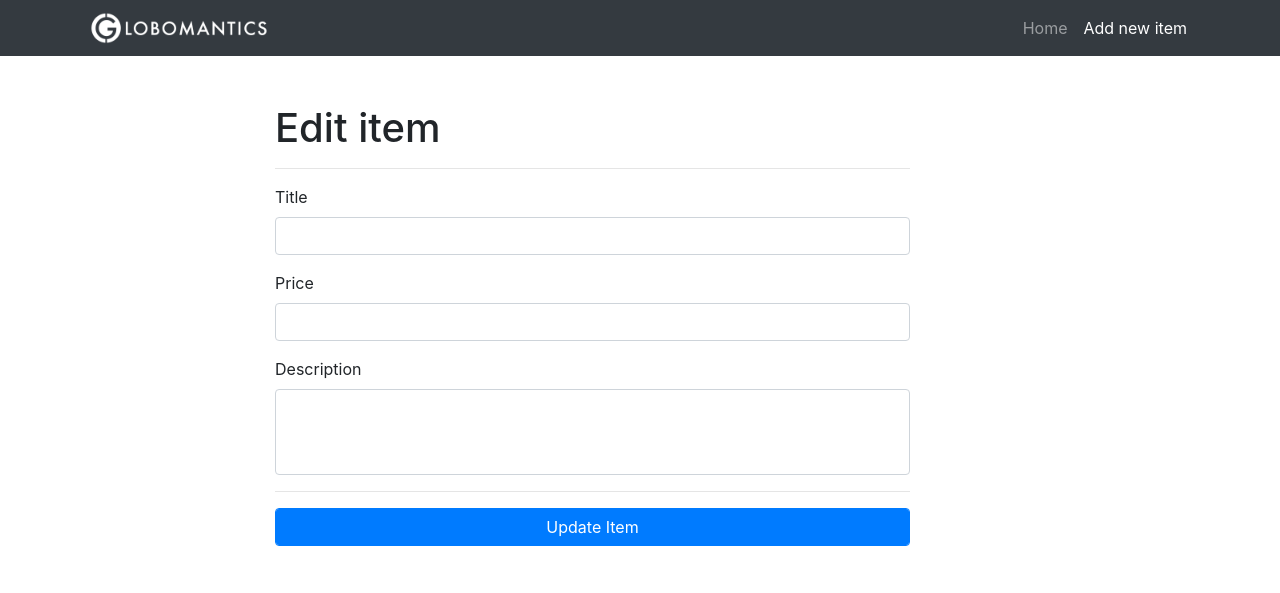
After one commit to DanielAdeyemi/flask_forms_practice, a Flask app: template templates/edit_item.html in a window 1280 px wide. The commit adds this page. Shown: the top 593 px of the page. Run offline with Flask 2, Linux system fonts and the light colour scheme; the template is opened without the code that fills it: values that come from a table or form of the project are taken from there, others are empty; some libraries are stand-ins or nearby versions.

Commit message:
create edit view

```diff
--- a/app.py
+++ b/app.py
@@ -10,17 +10,23 @@ import sqlite3
 app = Flask(__name__)
 app.config["SECRET_KEY"] = "secretkey"
 
-class NewItemForm(FlaskForm):
+class ItemForm(FlaskForm):
   title = StringField("Title", validators=[InputRequired("Title is required"), DataRequired("No empty tricks!"), Length(min=2, max=20, message="Title should be between 2 and 20 charachters long")])
   price = FloatField("Price")
   description = TextAreaField("Description", validators=[InputRequired("Title is required"), DataRequired(
       "No empty tricks!"), Length(min=5, max=40, message="Title should be between 5 and 40 charachters long")])
+
+class NewItemForm(ItemForm):
   category = SelectField("Category", coerce=int)
   subcategory = SelectField("Subcategory", coerce=int)
   submit = SubmitField("Submit")
 
 class DeleteItemForm(FlaskForm):
   submit = SubmitField("Delete item")
+
+class EditItemForm(ItemForm):
+  submit = SubmitField("Update Item")
+
 
 @app.route("/")
 def home():
@@ -127,7 +133,27 @@ def edit_item(item_id):
   except:
     item = {}
   if item:
-    return render_template("edit_item.html")
+    form = EditItemForm()
+    if form.validate_on_submit():
+      c.execute("""UPDATE items SET
+                title = ?, description = ?, price = ?
+                WHERE id = ?""",
+                (
+                  form.title.data,
+                  form.description.data,
+                  form.price.data,
+                  item_id
+                ))
+    conn.commit()
+    flash("Item {} has been updated".format(form.title.data), "success")
+    return redirect(url_for("item", item_id=item_id))
+
+    form.title.data = item["title"]
+    form.description.data = item["description"]
+    form.price.data = item["price"]
+    if form.errors:
+      flash("{}".format(form.errors), "danger")
+  return render_template("edit_item.html", item=item, form=form)
 
   return redirect(url_for("home"))
 
--- /dev/null
+++ b/templates/edit_item.html
@@ -0,0 +1,32 @@
+{% extends 'base.html' %}
+
+{% set active_page = 'new_item' %}
+
+{% block title %} Edit {{ item.title }} | {% endblock %}
+
+{% block content %}
+
+<div class="row">
+  <div class="col-lg-7 offset-lg-2 my-5">
+    <h1>Edit item <a href="{{ url_for('edit_item',item_id=item.id) }}">{{ item.title }}</a></h1> <hr>
+    <form action="{{ url_for('edit_item',item_id=item.id) }}" method="post">
+      {{ form.hidden_tag() }}
+      <div class="form-group">
+        {{ form.title.label }}
+        {{ form.title(class="form-control") }}
+      </div>
+      <div class="form-group">
+        {{ form.price.label }}
+        {{ form.price(class="form-control") }}
+      </div>
+      <div class="form-group">
+        {{ form.description.label }}
+        {{ form.description(class="form-control", rows="3") }}
+      </div>
+      <hr>
+      {{ form.submit(class="form-control btn btn-primary") }}
+    </form>
+  </div>
+</div>
+
+{% endblock %}
--- a/templates/item.html
+++ b/templates/item.html
@@ -6,7 +6,8 @@
 
   <div class="row">
     <div class="col-lg-3 my-4">
-    <form method="POST" action="{{ url_for('delete_item', item_id=item.id) }}">
+      <a href="{{ url_for('edit_item', item_id=item.id) }}" class="btn btn-primaty">Edit item</a>
+    <form class="delete-form" method="POST" action="{{ url_for('delete_item', item_id=item.id) }}">
       {{ deleteItemForm.hidden_tag() }}
       {{ deleteItemForm.submit(class="btn btn-danger", onclick="return confirm('Are you sure you want to delete this item?');") }}
     </form>
```
